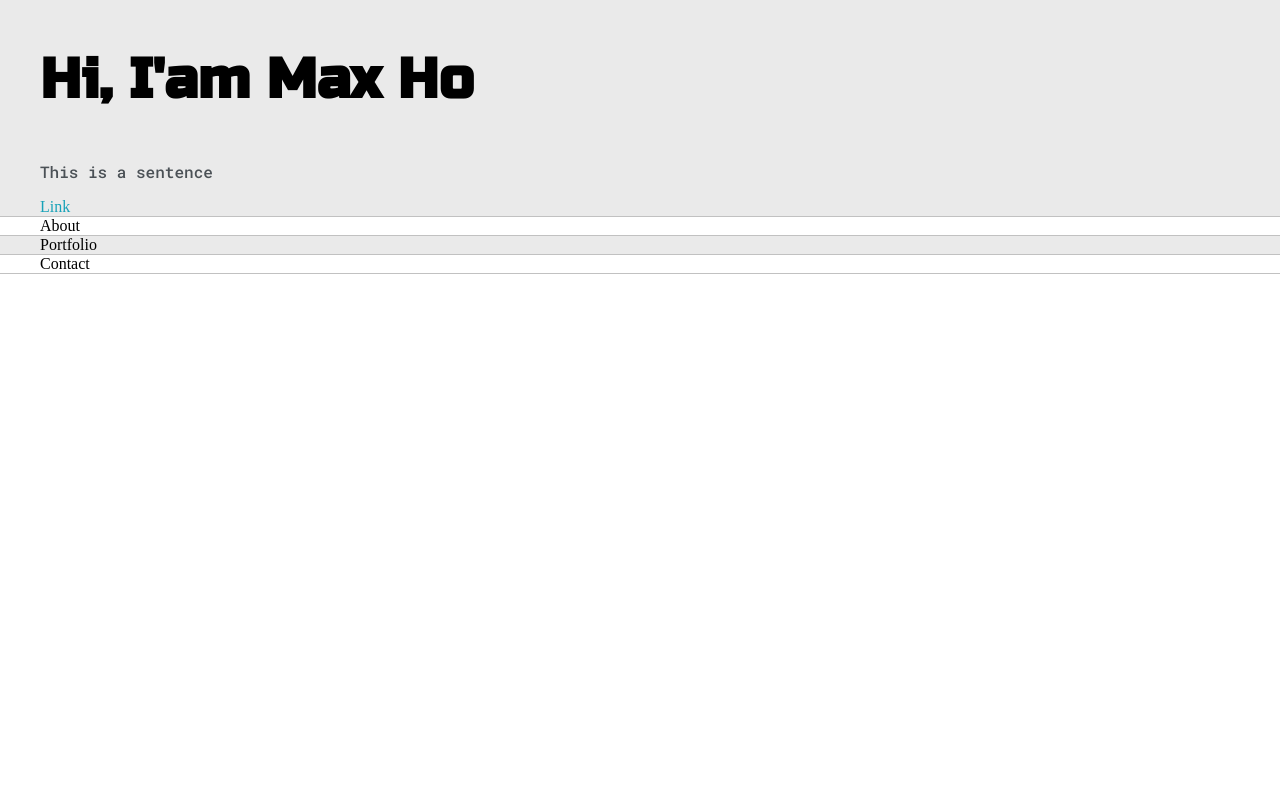
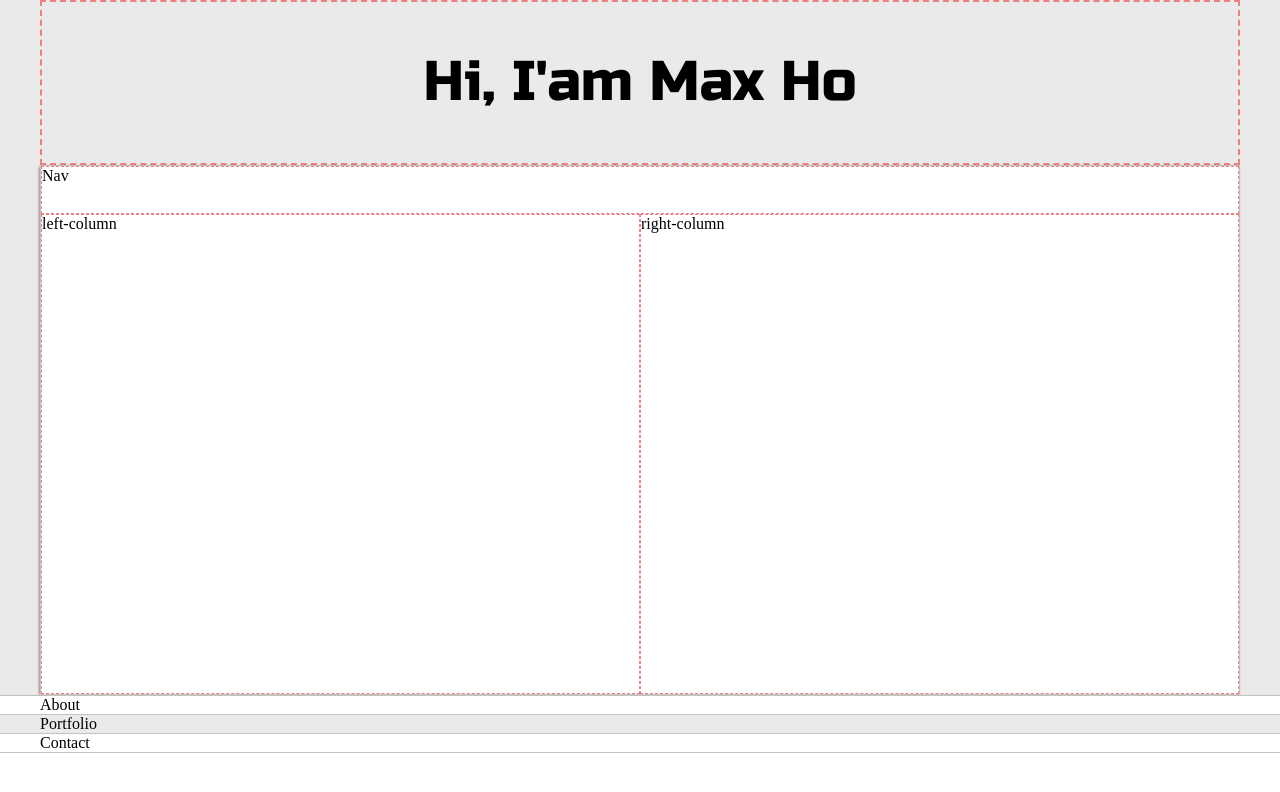
Before and after one commit to Max8904/Portfolio_Website, a plain HTML site: page index.html in a window 1280 px wide. Drawn offline with Linux system fonts and the light colour scheme.

Commit message:
ADD: First Grid Areas

```diff
--- a/default.css
+++ b/default.css
@@ -17,6 +17,7 @@ html, body{
 h1, h2, h3, h4, h5, h6, strong{
     color: var(--mainText);
     font-family: 'Russo One', sans-serif;
+    font-weight: 500;
 }
 
 p, li, span, label, input, textarea{
@@ -57,6 +58,46 @@ h6{ font-size: 16px;}
     margin: 0 auto;
 }
 
+.greeting-wrapper{
+    display: grid;
+    text-align: center;
+    align-content: center;
+    border: 2px dashed lightcoral;
+    min-height: 10em;
+}
+
+.intro-wrapper{
+    background-color: var(--secondaryColor);
+    border: 1px solid var(--borderColor);
+
+    -webkit-box-shadow: -1px 1px 3px -1px rgba(0,0,0,0.75);
+    -moz-box-shadow: -1px 1px 3px -1px rgba(0,0,0,0.75);
+    box-shadow: -1px 1px 3px -1px rgba(0,0,0,0.75);
+
+    display: grid;
+    grid-template-columns: 1fr 1fr;
+    grid-template-rows: 3em 30em;
+    grid-template-areas:
+        'nav-wrapper nav-wrapper'
+        'left-column right-column'
+    ;
+}
+
+.nav-wrapper{
+    grid-area: nav-wrapper;
+    border: 1px dashed lightcoral;
+}
+
+.left-column{
+    grid-area: left-column;
+    border: 1px dashed lightcoral;
+}
+
+.right-column{
+    grid-area: right-column;
+    border: 1px dashed lightcoral;
+}
+
 @media screen and (max-width:1200px) {
     .main-container{
         width: 95%;
--- a/index.html
+++ b/index.html
@@ -14,9 +14,23 @@
 
     <section class="s1">
         <div class="main-container">
-            <h1>Hi, I'am Max Ho</h1>
-            <p>This is a sentence</p>
-            <a href="#">Link</a>
+            <div class="greeting-wrapper">
+                <h1>Hi, I'am Max Ho</h1>
+            </div>
+
+            <div class="intro-wrapper">
+                <div class="nav-wrapper">
+                    Nav
+                </div>
+
+                <div class="left-column">
+                    left-column
+                </div>
+
+                <div class="right-column">
+                    right-column
+                </div>
+            </div>
         </div>
     </section>
 
```
